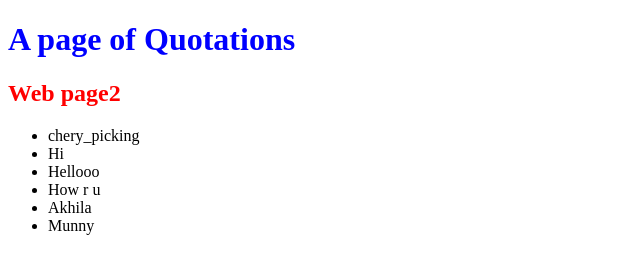
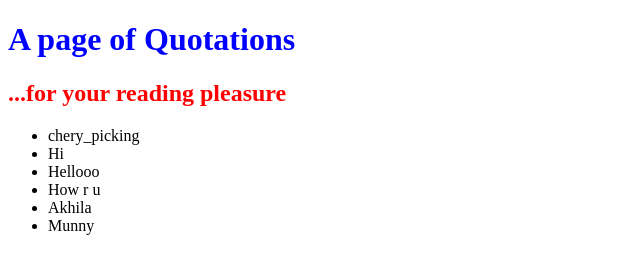
Before and after one commit to akhila-ch/0main_openSAP_repo, a plain HTML site: page index.html in a window 1280 px wide. Shown: the whole page, without its empty margins (0-640 px from the left). Drawn offline with Linux system fonts and the light colour scheme.

Commit message:
Changed second header .. for your reading pleasure

```diff
--- a/index.html
+++ b/index.html
@@ -6,7 +6,7 @@
 		<link href="styles.css" rel="stylesheet" type="text/css">
 	</head>
 	<h1>A page of Quotations</h1>
-	<h2>Web page2</h2>
+	<h2>...for your reading pleasure</h2>
 	<ul>
 		<li>chery_picking</li>
 		<li>Hi</li>
```
